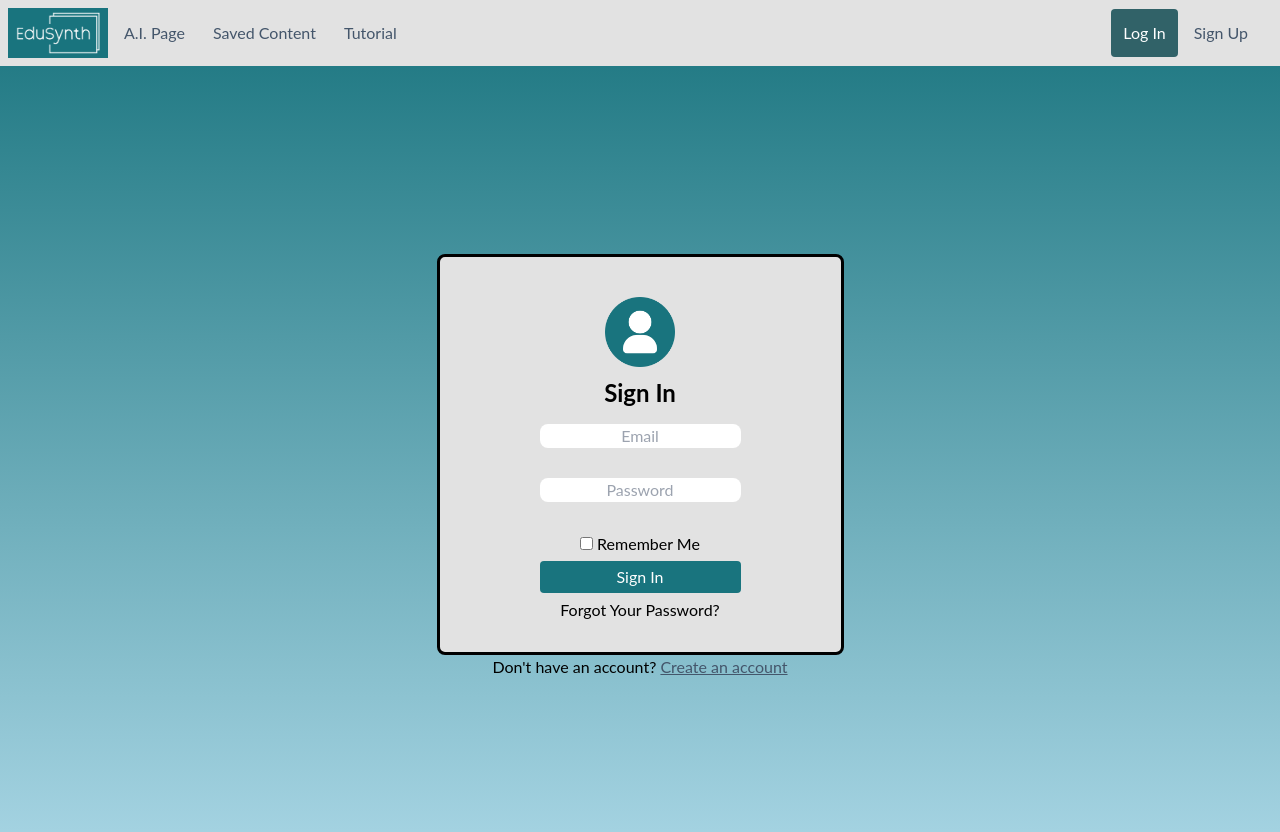
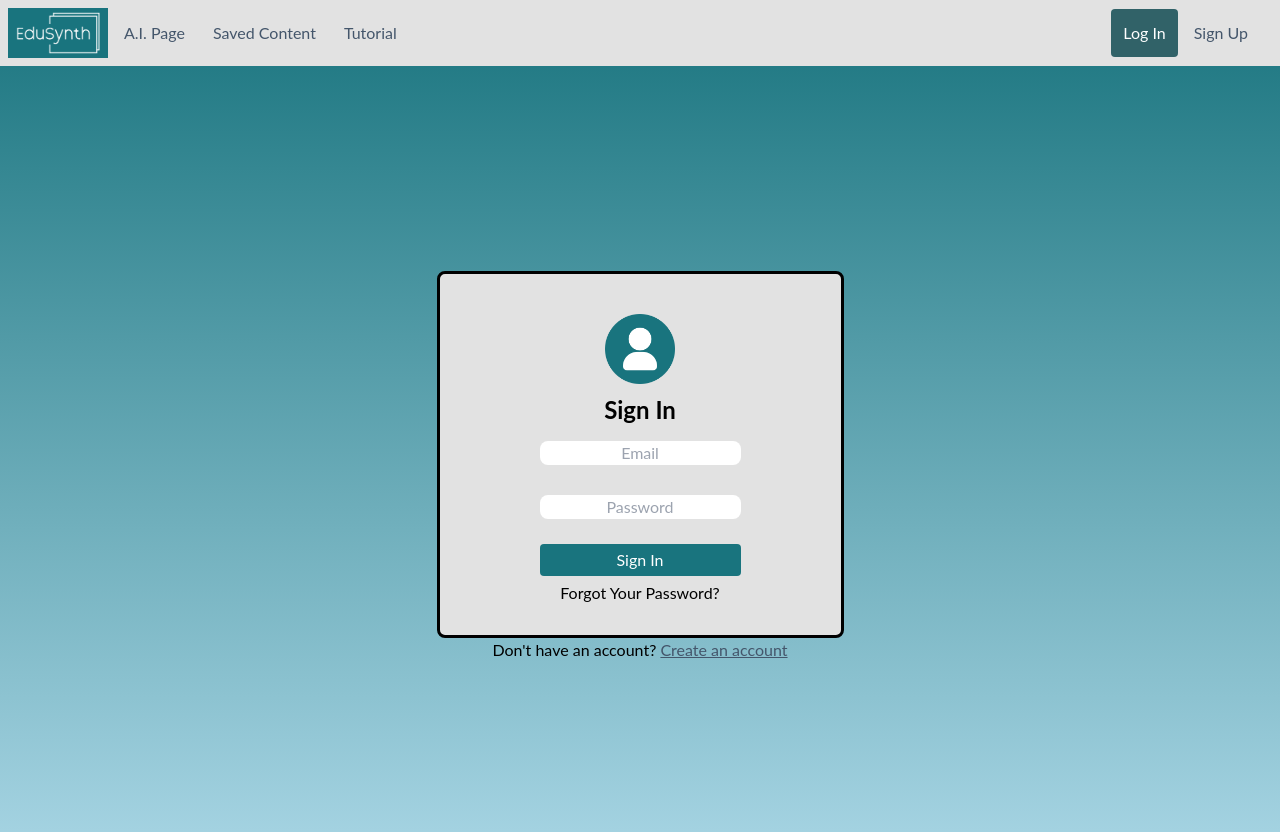
Before and after one commit to COSC-499-W2023/year-long-project-team-11, a React (Create React App) app in the folder app/frontend/: page /Login in a window 1280 px wide. Shown: the top 832 px of the page. Built offline with nearby package versions, Linux system fonts and the light colour scheme.

Commit message:
Removed rememberMe option (scrapped feature that was never removed)

```diff
--- a/app/frontend/src/Login.js
+++ b/app/frontend/src/Login.js
@@ -178,17 +178,6 @@ export default function Login() {
               </div>
               <p className="text-sm text-red-500">&nbsp;{passwordError}</p>
               {/* Submission of form */}
-              <div className="py-[5px]">
-                <input
-                  type="checkbox"
-                  id="rememberme"
-                  name="rememberme"
-                  className="mr-1"
-                />
-                <label htmlFor="rememberme" className="text-black">
-                  Remember Me
-                </label>
-              </div>
               <button
                 className="grid place-items-center bg-[#19747E] text-white py-1 rounded hover:bg-[#316268] w-[100%]"
                 type="submit"
```
